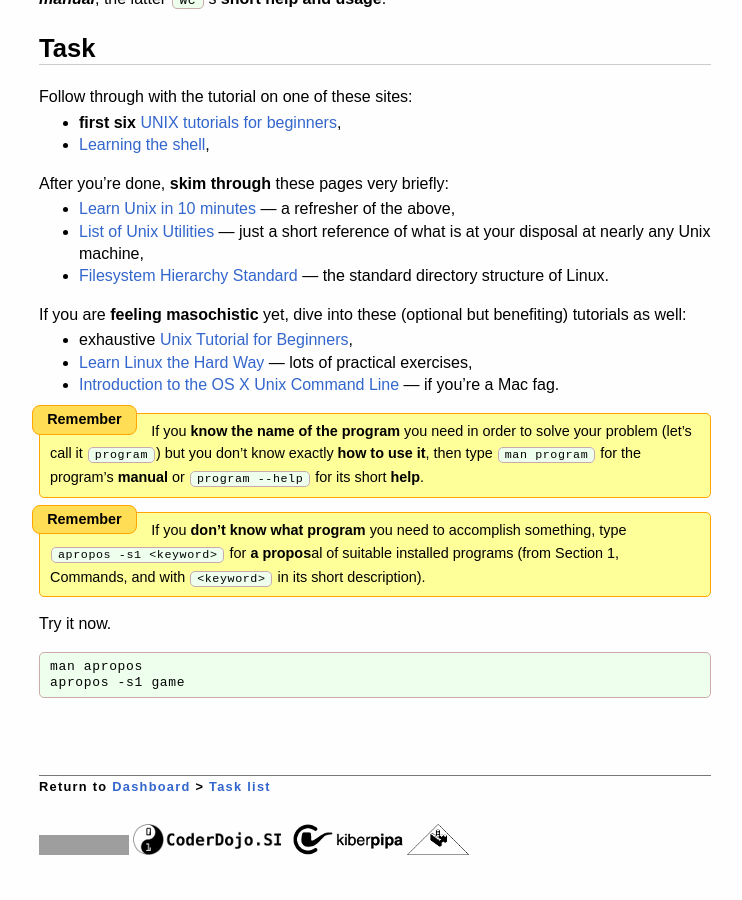
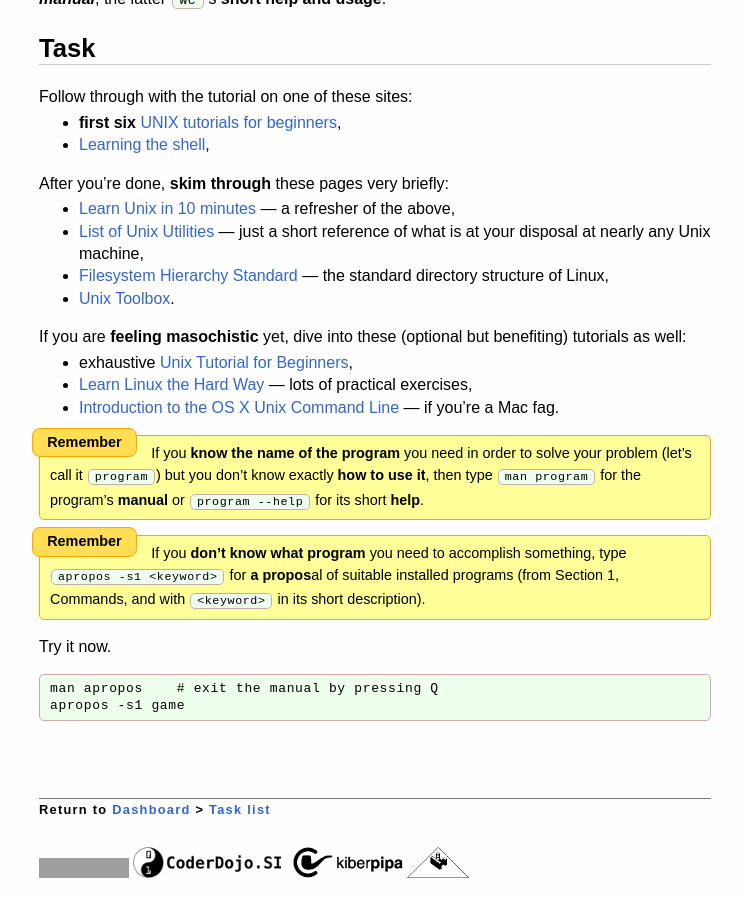
Before and after one commit to CoderDojoSI/course, a Jekyll site: the page built from tasks/unix_command_line.md, in a window 1280 px wide and 900 px high, scrolled down 1430 px. Shown: the whole window, without its empty margins (265-1007 px from the left). Built offline with Jekyll 4.4.1, drawn with Linux system fonts in a browser that asks for light colours; nearby versions of some CDN libraries; Markdown is read by kramdown in place of the engine named in the settings; before the commit the page ends 2308 px from its top, so only the background shows below that; grey boxes are pictures that could not be loaded.

Commit message:
one unix_command_line resource

````diff
--- a/tasks/unix_command_line.md
+++ b/tasks/unix_command_line.md
@@ -62,7 +62,8 @@ After you're done, **skim through** these pages very briefly:
 * [List of Unix Utilities](http://en.wikipedia.org/wiki/List_of_Unix_utilities)
   — just a short reference of what is at your disposal at nearly any Unix machine,
 * [Filesystem Hierarchy Standard](https://en.wikipedia.org/wiki/Filesystem_Hierarchy_Standard#Directory_structure)
-  — the standard directory structure of Linux.
+  — the standard directory structure of Linux,
+* [Unix Toolbox](http://cb.vu/unixtoolbox.xhtml).
 
 If you are **feeling masochistic** yet, dive into these (optional but benefiting) tutorials as well:
 
@@ -83,6 +84,6 @@ If you **don't know what program** you need to accomplish something, type
 Try it now.
 
 ```
-man apropos
+man apropos    # exit the manual by pressing Q
 apropos -s1 game
 ```
````
